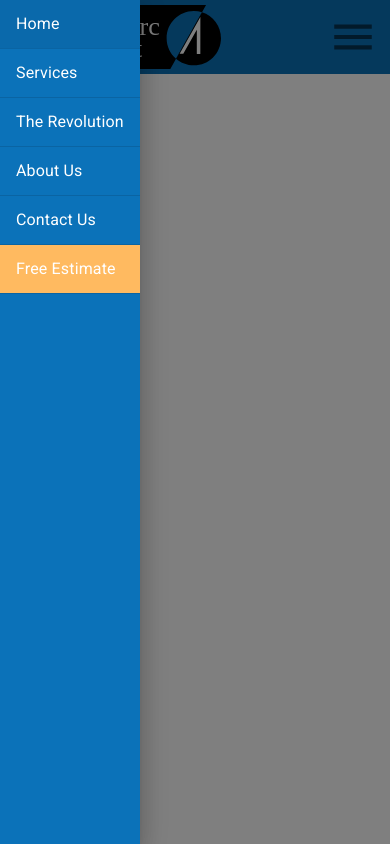
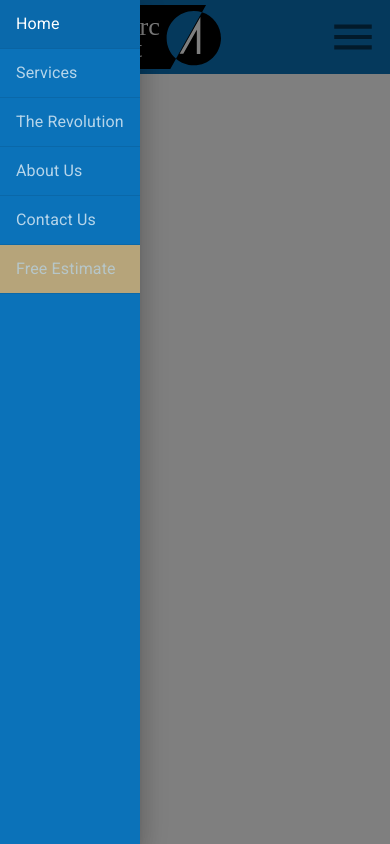
Before and after one commit to VirginiaWu11/45_1_Material-UI-Udemy-exercise, a React (Create React App) app: page / in a window 390 px wide. Both pictures are taken after a click on the button 353 px from the left and 37 px from the top of the page. Built offline with nearby package versions, Linux system fonts and the light colour scheme.

Commit message:
complete navbar

```diff
--- a/src/components/ui/Header.js
+++ b/src/components/ui/Header.js
@@ -91,9 +91,13 @@ const useStyles = makeStyles((theme) => ({
   drawerItem: {
     ...theme.typography.tab,
     color: "white",
+    opacity: 0.7,
   },
   drawerItemEstimate: {
     backgroundColor: theme.palette.common.orange,
+  },
+  drawerItemSelected: {
+    opacity: 1,
   },
 }));
 
@@ -240,7 +244,11 @@ export default function Header(props) {
       >
         <List disablePadding>
           <ListItem
-            className={classes.drawerItem}
+            className={
+              value === 0
+                ? [classes.drawerItem, classes.drawerItemSelected]
+                : classes.drawerItem
+            }
             onClick={() => {
               setOpenDrawer(false);
               setValue(0);
@@ -255,7 +263,11 @@ export default function Header(props) {
             <ListItemText>Home</ListItemText>
           </ListItem>
           <ListItem
-            className={classes.drawerItem}
+            className={
+              value === 1
+                ? [classes.drawerItem, classes.drawerItemSelected]
+                : classes.drawerItem
+            }
             onClick={() => {
               setOpenDrawer(false);
               setValue(1);
@@ -270,7 +282,11 @@ export default function Header(props) {
             <ListItemText>Services</ListItemText>
           </ListItem>
           <ListItem
-            className={classes.drawerItem}
+            className={
+              value === 2
+                ? [classes.drawerItem, classes.drawerItemSelected]
+                : classes.drawerItem
+            }
             onClick={() => {
               setOpenDrawer(false);
               setValue(2);
@@ -285,7 +301,11 @@ export default function Header(props) {
             <ListItemText>The Revolution</ListItemText>
           </ListItem>
           <ListItem
-            className={classes.drawerItem}
+            className={
+              value === 3
+                ? [classes.drawerItem, classes.drawerItemSelected]
+                : classes.drawerItem
+            }
             onClick={() => {
               setOpenDrawer(false);
               setValue(3);
@@ -300,7 +320,11 @@ export default function Header(props) {
             <ListItemText>About Us</ListItemText>
           </ListItem>
           <ListItem
-            className={classes.drawerItem}
+            className={
+              value === 4
+                ? [classes.drawerItem, classes.drawerItemSelected]
+                : classes.drawerItem
+            }
             onClick={() => {
               setOpenDrawer(false);
               setValue(4);
@@ -315,7 +339,15 @@ export default function Header(props) {
             <ListItemText>Contact Us</ListItemText>
           </ListItem>
           <ListItem
-            className={[classes.drawerItem, classes.drawerItemEstimate]}
+            className={
+              value === 5
+                ? [
+                    classes.drawerItem,
+                    classes.drawerItemSelected,
+                    classes.drawerItemEstimate,
+                  ]
+                : [classes.drawerItem, classes.drawerItemEstimate]
+            }
             onClick={() => {
               setOpenDrawer(false);
               setValue(5);
@@ -327,7 +359,19 @@ export default function Header(props) {
             to="/estimate"
             selected={value === 5}
           >
-            <ListItemText>Free Estimate</ListItemText>
+            <ListItemText
+              className={
+                value === 5
+                  ? [
+                      classes.drawerItem,
+                      classes.drawerItemSelected,
+                      classes.drawerItemEstimate,
+                    ]
+                  : [classes.drawerItem, classes.drawerItemEstimate]
+              }
+            >
+              Free Estimate
+            </ListItemText>
           </ListItem>
         </List>
       </SwipeableDrawer>
```
